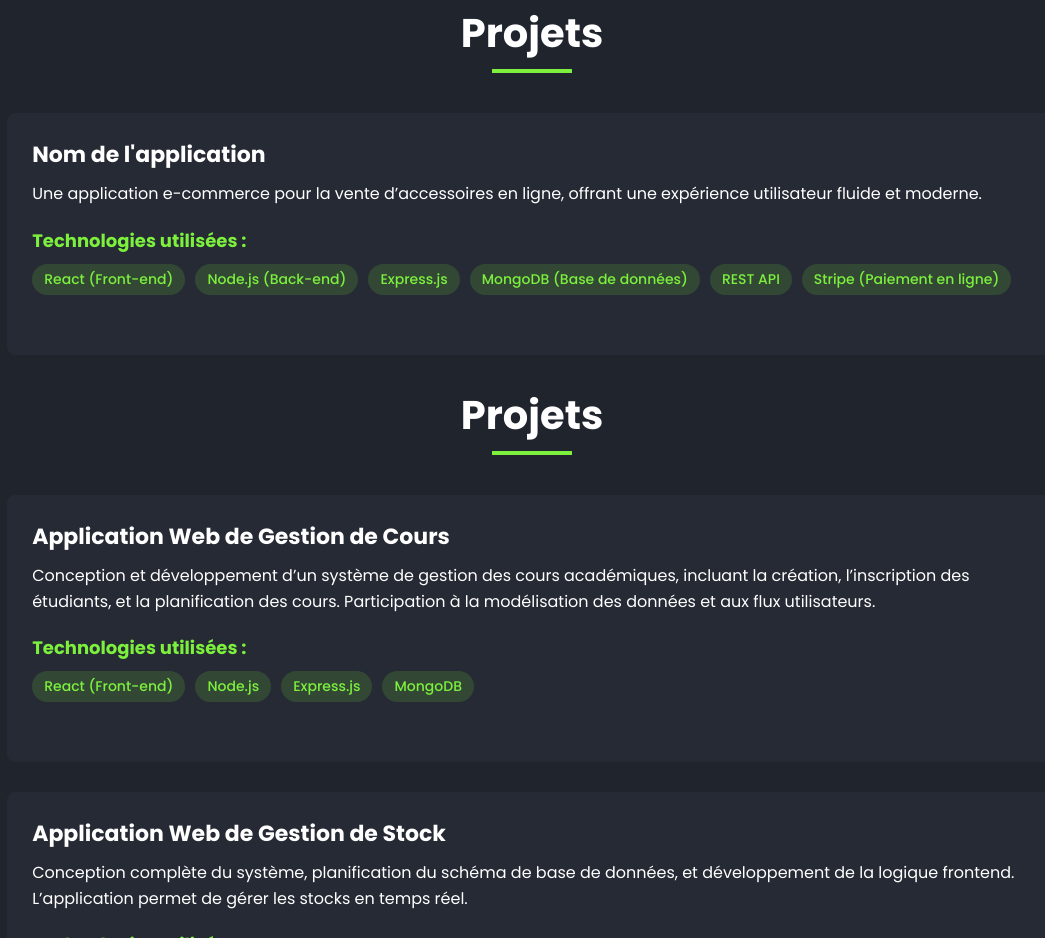
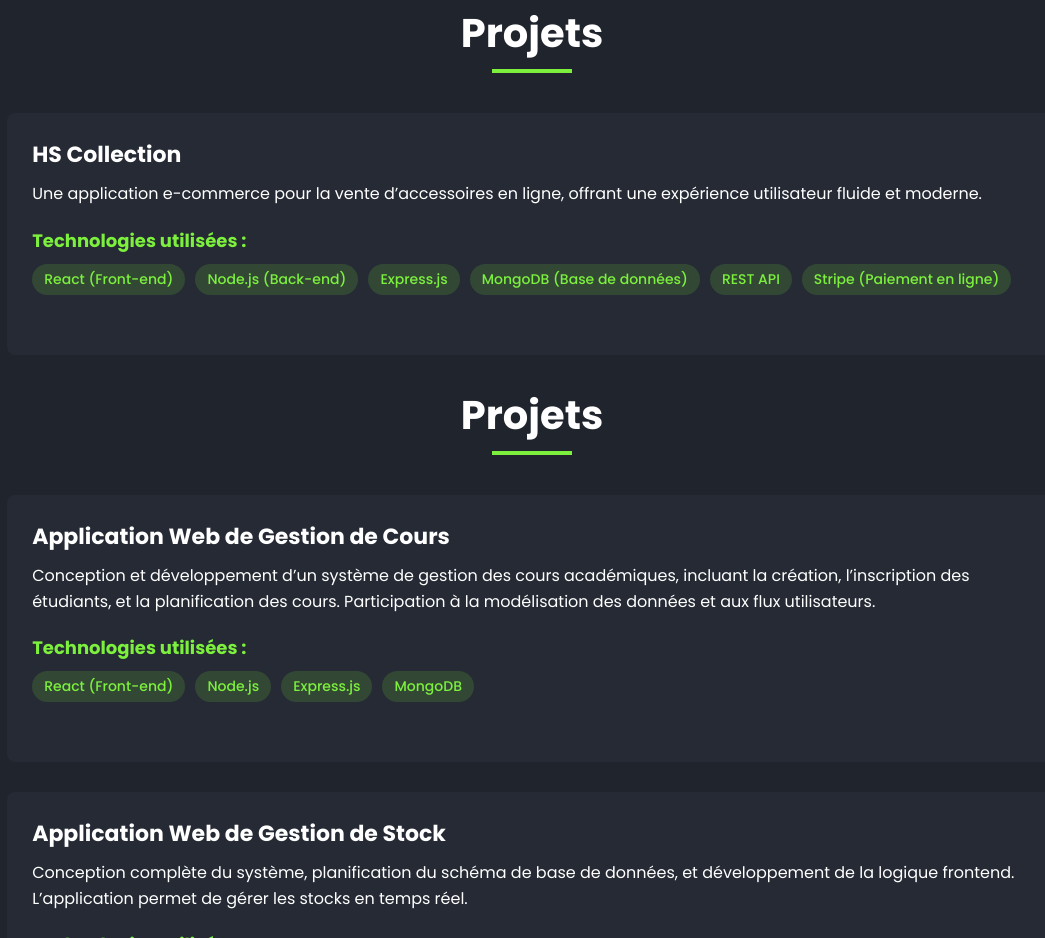
Before and after one commit to Sonya-slh/MyPortfolio, a website: page portfolio-main/index.html in a window 1280 px wide. Shown: the part 2808-3746 px from the top of the page, without its empty margins (108-1153 px from the left). Drawn offline with nearby package versions, Linux system fonts and the light colour scheme.

Commit message:
some modification

```diff
--- a/portfolio-main/index.html
+++ b/portfolio-main/index.html
@@ -244,7 +244,7 @@
 
             <div class="project-card">
                 <div class="project-info">
-                    <h5>Nom de l'application</h5>
+                    <h5>HS Collection</h5>
                     <p>Une application e-commerce pour la vente d’accessoires en ligne, offrant une expérience utilisateur
                         fluide et moderne.</p>
 
```
